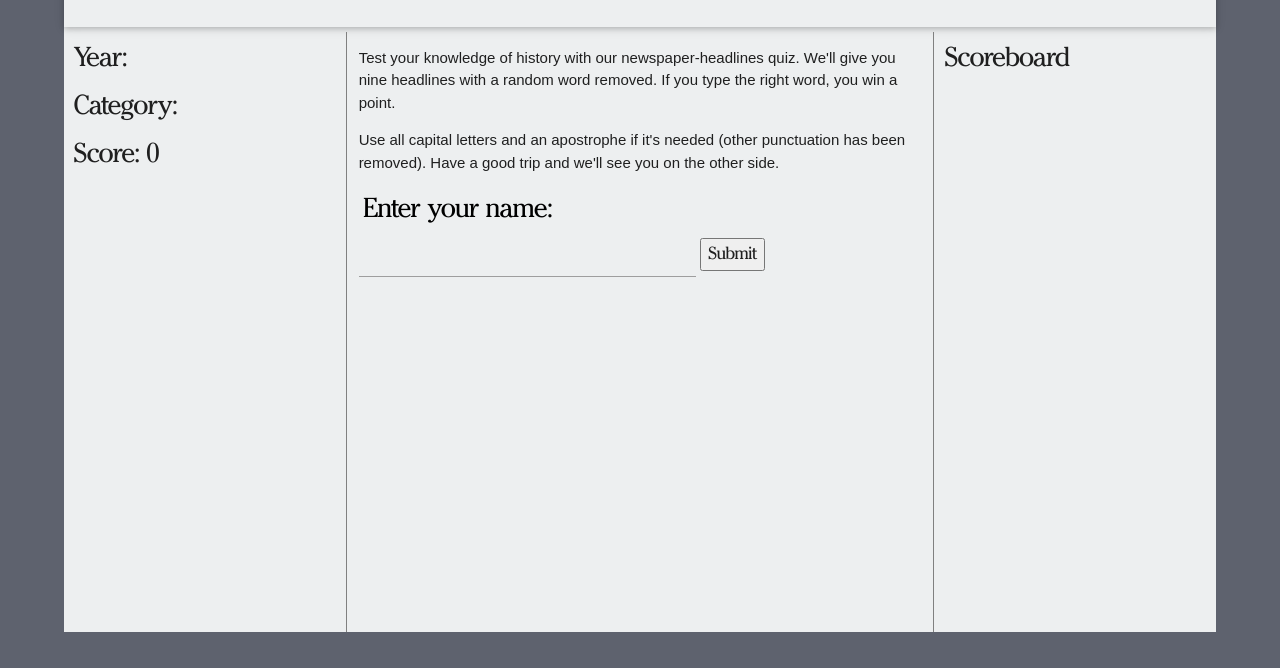
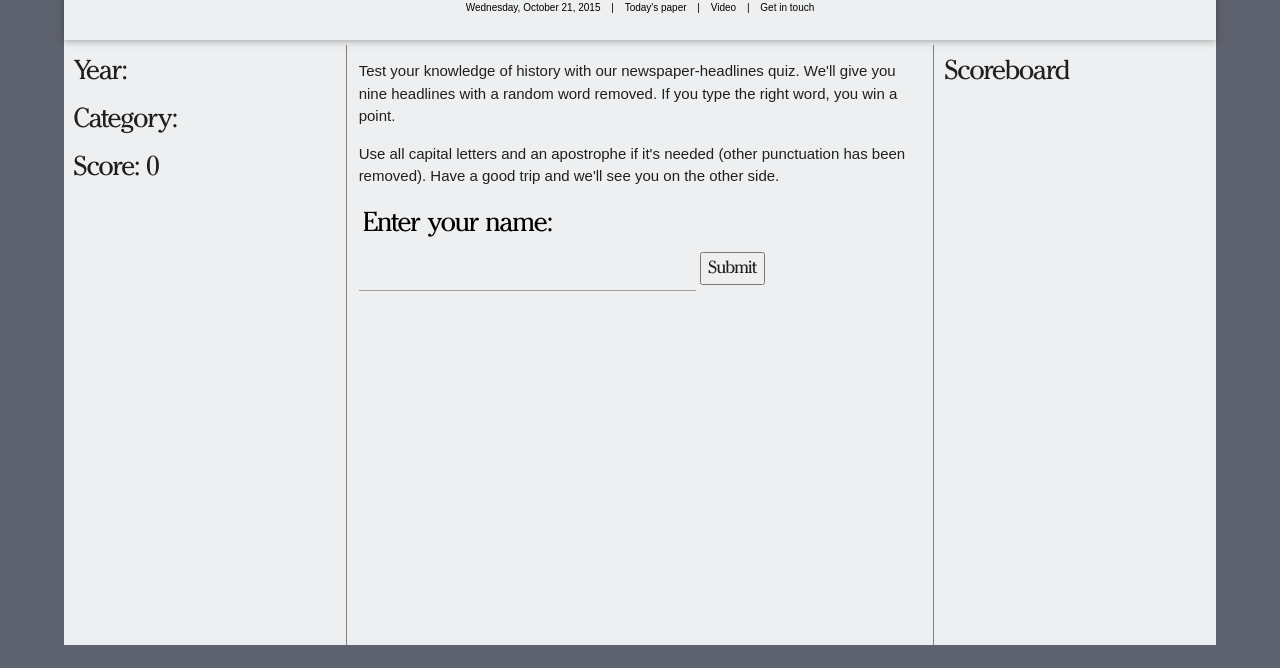
Before and after one commit to jacksomervell/The_Jog_On_Times, a plain HTML site: page frontEnd/index.html in a window 1280 px wide. Shown: the part 132-800 px from the top of the page. Drawn offline with nearby package versions, Linux system fonts and the light colour scheme; some packages are replaced by stand-ins of ours.

Commit message:
added header in there

```diff
--- a/frontEnd/css/style.css
+++ b/frontEnd/css/style.css
@@ -32,6 +32,7 @@ body {
 	display: inline-block;
 	font-family: ancient;
 	color: black;
+	margin-bottom: 0px;
 }
 
 #quiz-box {
@@ -182,3 +183,22 @@ ol {
    font-size: 18px;
    margin-bottom: 5px;
 }
+
+.time-date {
+	color: black;
+	font-size: 10px;
+	padding: 0px;
+	margin: 0px;
+	margin-top: -20px;
+}
+
+.header-time {
+	display: block;
+	text-align: center
+
+}
+
+.title-spans{
+ padding-right: 8px;
+ padding-left: 8px;
+}
--- a/frontEnd/navbar.html
+++ b/frontEnd/navbar.html
@@ -4,7 +4,8 @@
 		<h1 id="title" ui-sref="login" ng-click="headlines.resetValues()">The New York Time Travels</h1>
 
 	</div>
-	<div id="time-date">
+	<div class = "header-time">
+    <p class= "time-date"> <span class= "title-spans"> Wednesday, October 21, 2015  </span> | <span class= "title-spans">Today's paper </span> |   <span class= "title-spans">Video </span> | <span class= "title-spans">Get in touch</span></p>
 
 	</div>
 
```
